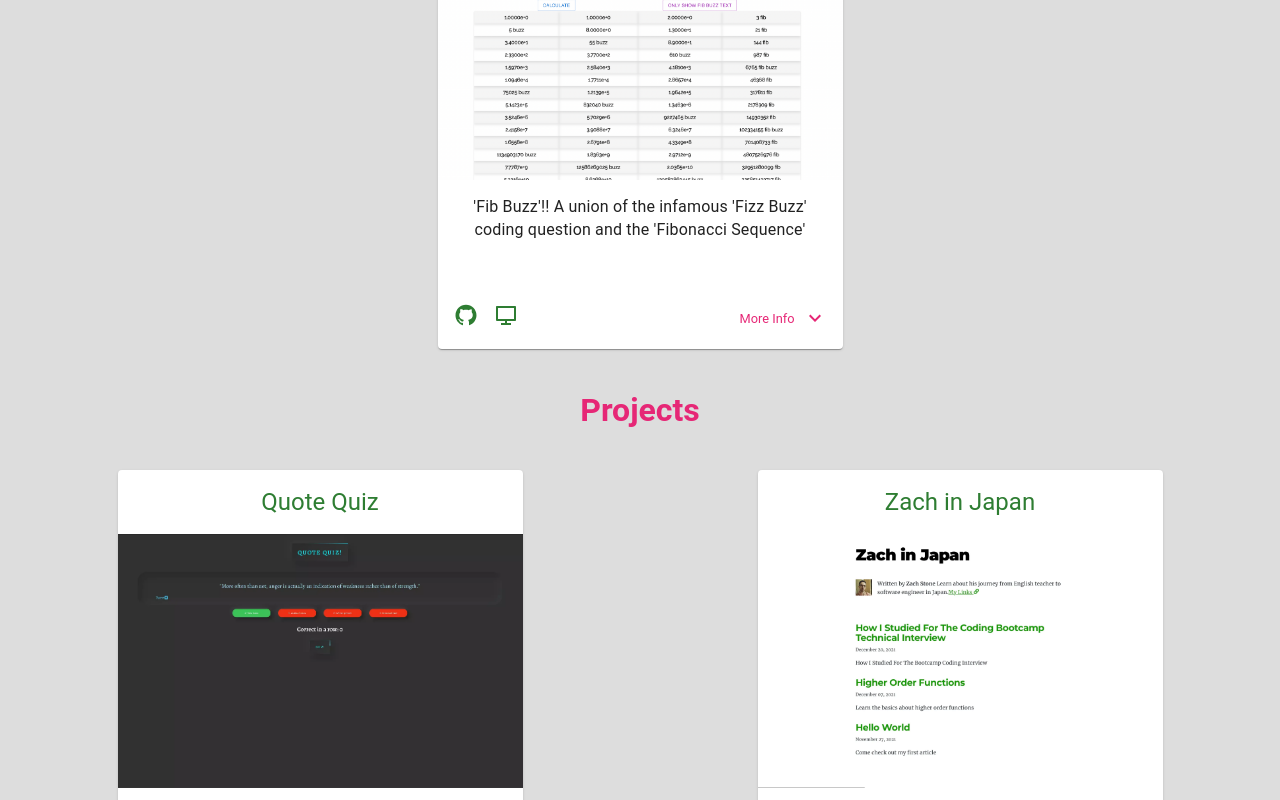
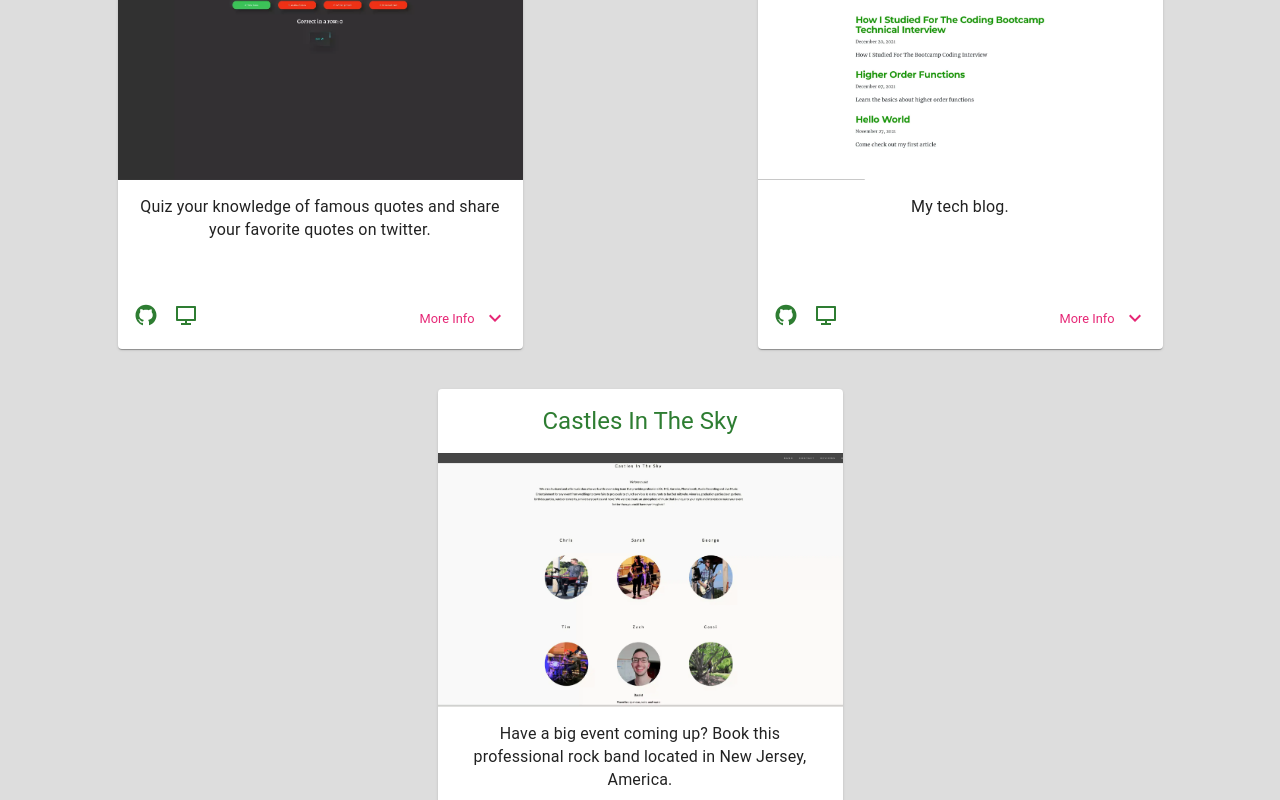
Before and after one commit to CliffordMorin/react-portfolio-1, a React (Create React App) app: page / in a window 1280 px wide. Shown: the part 2000-2800 px from the top of the page. Built offline with nearby package versions, Linux system fonts and the light colour scheme.

Commit message:
move projects around and play with react reveal

```diff
--- a/src/App.js
+++ b/src/App.js
@@ -7,7 +7,6 @@ import Footer from "./Components/Footer/Footer";
 import { connect } from "react-redux";
 import MUINav from "./Components/Navbar/MUINav";
 import Fade from "react-reveal/Fade";
-import Slide from "react-reveal/Slide";
 import CodingChallenges from "./Components/CodingChallenges/CodingChallenges";
 
 function App(props) {
@@ -23,15 +22,11 @@ function App(props) {
       <Fade big>
         <About language={props.language} />
       </Fade>
-      <Slide right>
-        <CodingChallenges language={props.language} />
-      </Slide>
-      <Fade small>
-        <Projects language={props.language} />
+      <Projects language={props.language} />
+      <CodingChallenges language={props.language} />
+      <Fade>
+        <Contact language={props.language} />
       </Fade>
-      <Slide bottom>
-        <Contact language={props.language} />
-      </Slide>
       <Footer language={props.language} />
     </div>
   );
--- a/src/Components/CodingChallenges/CodingChallenges.js
+++ b/src/Components/CodingChallenges/CodingChallenges.js
@@ -1,6 +1,8 @@
 import "../Projects/Projects.css";
 import Fib from "../../images/coding/Fib.png";
 import MUIProjectCard from "../Projects/ProjectCard/MUIProjectCard";
+import Fade from "react-reveal/Fade";
+import Slide from "react-reveal/Slide";
 
 const CodingChallenges = (props) => {
   let content = {
@@ -53,7 +55,11 @@ const CodingChallenges = (props) => {
   return (
     <>
       <div className="CodingChallenges Projects">
+        <Fade>
           <h1>{content.mainTitle}</h1>
+        </Fade>
+
+        <Slide bottom>
           <div className="projects-container">
             <MUIProjectCard
               title={content.projects[0].title}
@@ -68,6 +74,7 @@ const CodingChallenges = (props) => {
               callToAction={content.projects[0].callToAction}
             />
           </div>
+        </Slide>
       </div>
     </>
   );
--- a/src/Components/Projects/Projects.js
+++ b/src/Components/Projects/Projects.js
@@ -9,6 +9,7 @@ import MUIProjectCard from "./ProjectCard/MUIProjectCard";
 import React, { useState } from "react";
 import Button from "@mui/material/Button";
 import Slide from "react-reveal/Slide";
+import Fade from "react-reveal/Fade";
 
 const Projects = (props) => {
   const [expanded, setExpanded] = useState(false);
@@ -201,7 +202,10 @@ const Projects = (props) => {
   return (
     <>
       <div className="Projects">
+        <Fade>
           <h1>{content.mainTitle}</h1>
+        </Fade>
+        <Slide right>
           <div className="projects-container">
             <MUIProjectCard
               title={content.projects[0].title}
@@ -242,6 +246,7 @@ const Projects = (props) => {
               callToAction={content.projects[3].callToAction}
             />
           </div>
+        </Slide>
         {expanded ? (
           <Slide left>
             <>
```
Lines whose indentation alone changed are shown as unchanged.
